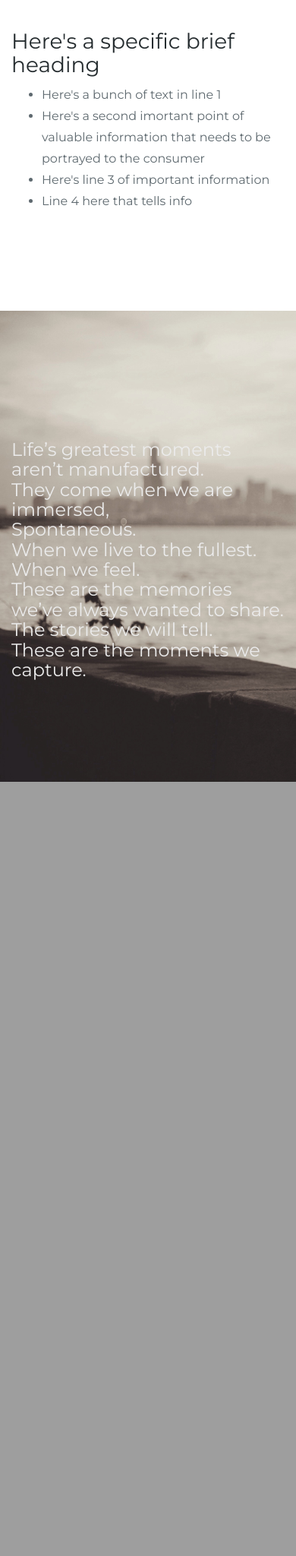
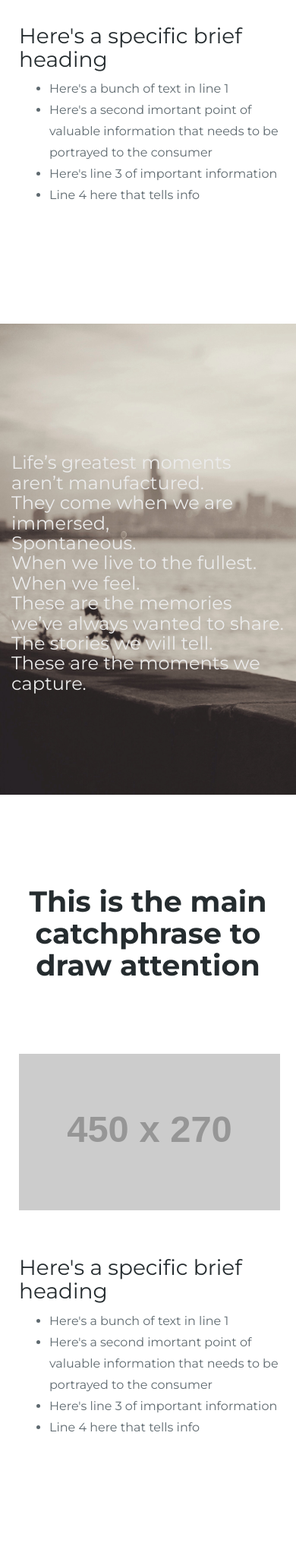
Before and after one commit to swilkie/FotoFox, a PHP site: page / in a window 390 px wide. Shown: the part 1195-3243 px from the top of the page at 76% size. Before the commit the page ends 2224 px from the top, so only its background shows below. Run offline with PHP 8.4, Linux system fonts and the light colour scheme; grey boxes labelled with a size stand in for pictures from a placeholder-image service; some libraries are stand-ins or nearby versions.

Commit message:
Completely standardize .page section css, add second .page section in html

```diff
--- a/css/main.css
+++ b/css/main.css
@@ -15,15 +15,37 @@
 	box-sizing: border-box;
 }
 
+/* page */
 .page {
 	color: #252c2f;
 	padding-top:100px;
 	padding-bottom:120px;
 }
 
+.page .row {
+	text-align: center;
+}
+
+.page .content {
+	vertical-align:middle;
+
+	display:inline-block;
+    float:none;
+    /* reset the text-align */
+    text-align:left;
+    /* inline-block space fix */
+    margin-right:-4px;
+
+    max-width: 37.5em; /*600px*/
+
+    padding: 25px;
+}
+
 .page h2 {
 	font-size: 38px;
 	font-weight: bold;
+
+	padding-bottom: 60px;
 }
 
 .page h4 {
@@ -35,6 +57,15 @@
 	font-size: 16px;
 	color: #5E696F;
 }
+
+
+.page-photo {
+	padding-bottom: 30px;
+	padding-right: 30px;
+}
+
+
+/* end page */
 
 #header {
 	background-image: url(http://flickholdr.iwerk.org/700/700);
@@ -57,7 +88,7 @@
 	color: #EBEBEB;
 }
 
-.content {
+.header-content {
 	margin-left: 20px;
 	margin-right: 20px;
 }
@@ -74,17 +105,6 @@
 	text-align: center;
 }
 
-.page-heading {
-	padding-bottom: 60px;
-	text-align:center;
-}
-
-.page-photo {
-	padding-bottom: 30px;
-	padding-right: 30px;
-}
-
-
 .quote {
 	margin-top: 150px;
 }
--- a/main.html
+++ b/main.html
@@ -13,7 +13,7 @@
 
 <!-- Header -->
 	<section id="header" class="photo">
-		<div class="container-fluid content">
+		<div class="container-fluid header-content">
 			<div class="row">
 				<div class="col-md-2 navbar"><h2>FotoFox</h2></div>
 			</div>
@@ -34,16 +34,16 @@
 <!-- Marketplace -->
 	<section id="marketplace" class="page">
 		<div class="container-fluid">
-			<div class="row page-heading">
-				<div class="col-xs-12">
+			<div class="row">
+				<div class="col-md-8 col-md-offset-2">
 					<h2>This is the main catchphrase to draw attention</h2>
 				</div>
 			</div>
 			<div class="row">
-				<div class="col-sm-4 col-sm-offset-2 page-photo">
-					<img class="img-responsive center-block" src="http://flickholdr.iwerk.org/200/300">
+				<div class="col-md-4 content">
+					<img class="img-responsive" src="http://placehold.it/450x270">
 				</div>
-				<div class="col-sm-4">
+				<div class="col-md-4 content">
 					<h4>Here's a specific brief heading</h4>
 					<ul class="page-list">
 						<li>Here's a bunch of text in line 1</li>
@@ -76,5 +76,30 @@
 			</div>
 		</div>
 	</section>
+
+<!-- Snap Photography -->
+	<section id="marketplace" class="page">
+		<div class="container-fluid">
+			<div class="row">
+				<div class="col-md-8 col-md-offset-2">
+					<h2>This is the main catchphrase to draw attention</h2>
+				</div>
+			</div>
+			<div class="row">
+				<div class="col-md-4 content">
+					<img class="img-responsive" src="http://placehold.it/450x270">
+				</div>
+				<div class="col-md-4 content">
+					<h4>Here's a specific brief heading</h4>
+					<ul class="page-list">
+						<li>Here's a bunch of text in line 1</li>
+						<li>Here's a second imortant point of valuable information that needs to be portrayed to the consumer</li>
+						<li>Here's line 3 of important information</li>
+						<li>Line 4 here that tells info</li>
+					</ul>
+				</div>
+			</div>
+		</div>
+	</section>
 </body>
 </html>
```
